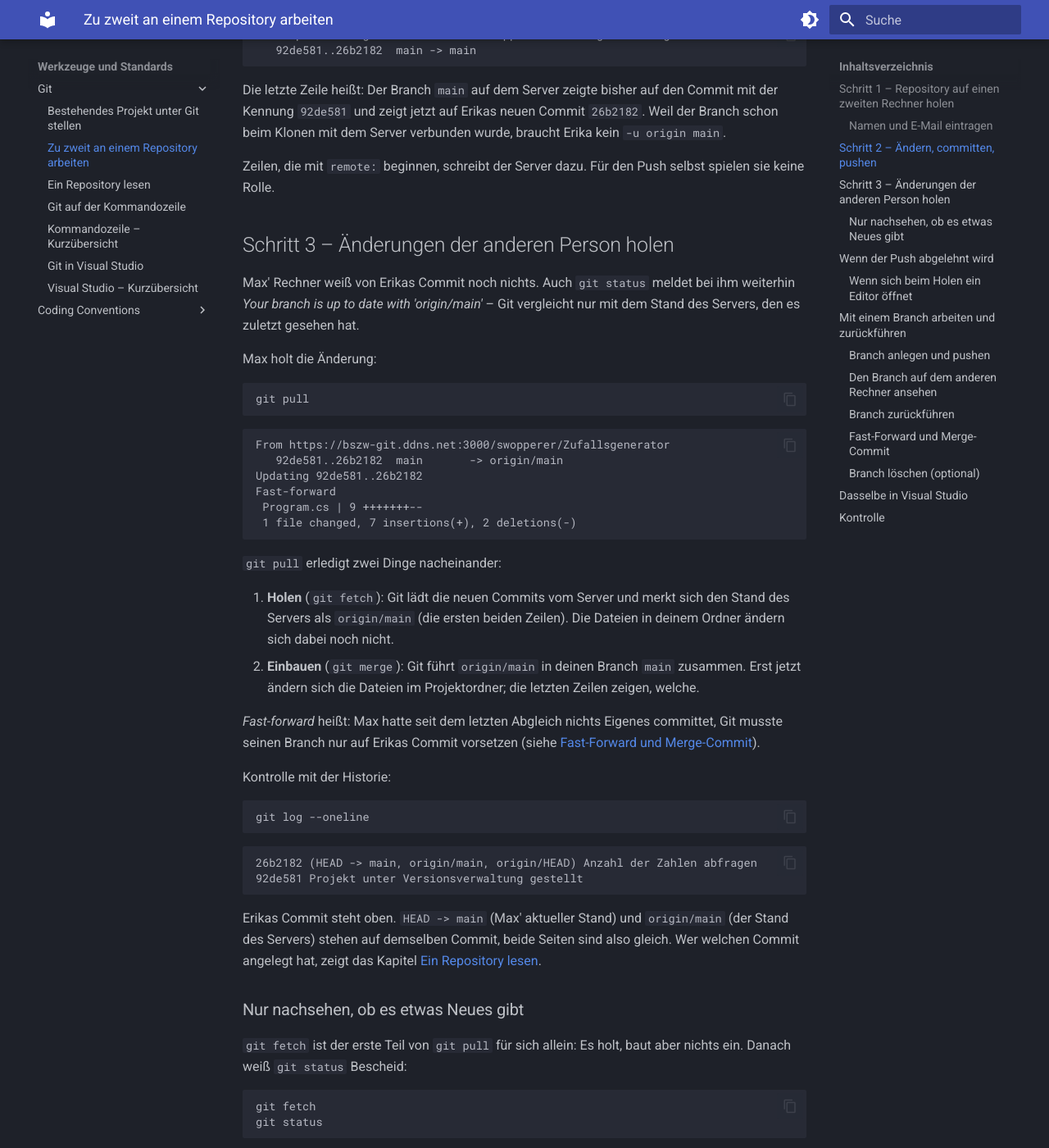
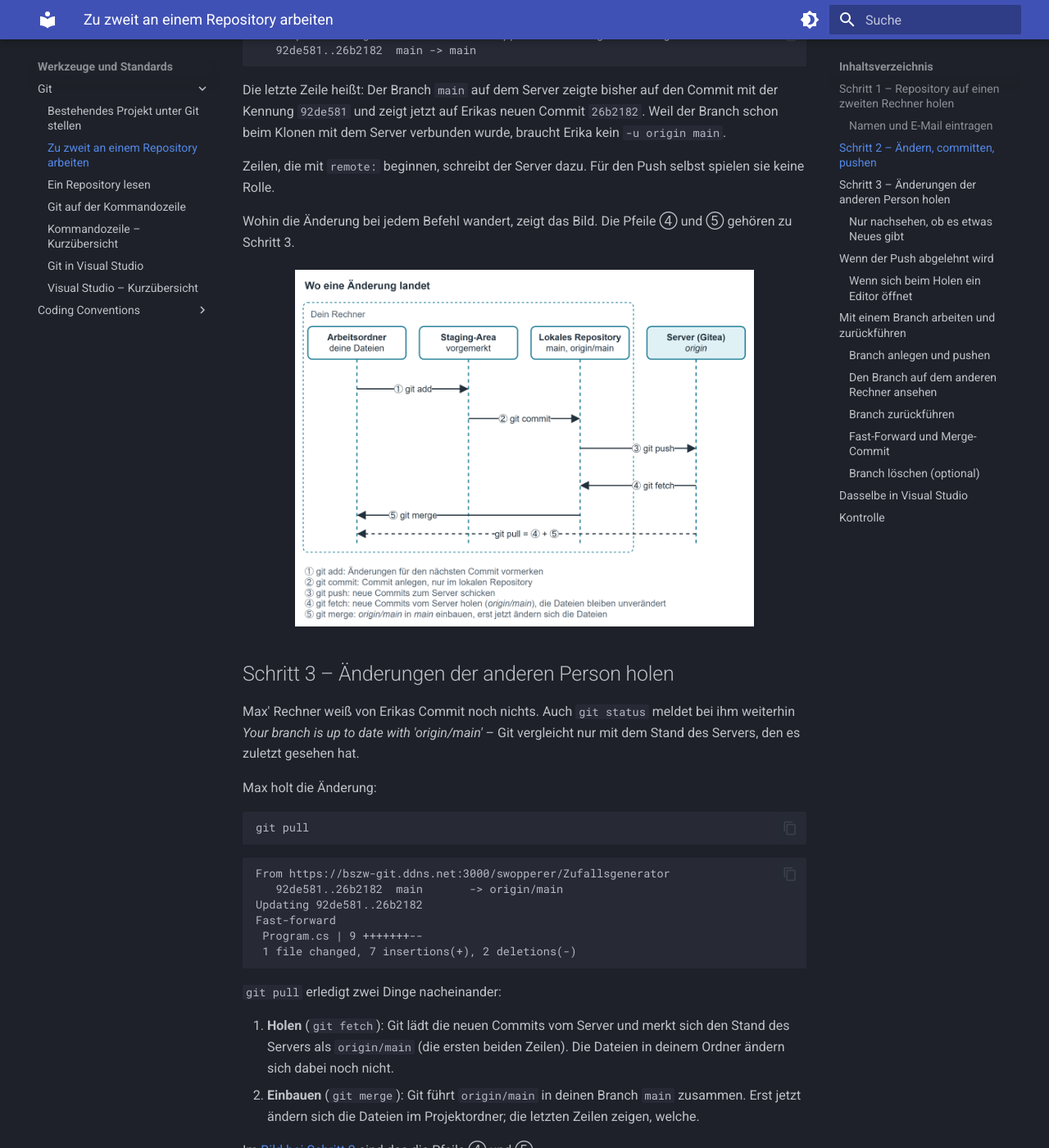
Before and after one commit to swop-bs/cheat-sheet, an MkDocs documentation site: the page built from docs/git/zu_zweit.md, in a window 1280 px wide and 1400 px high, scrolled down 3281 px. Shown: the whole window at 82% size. Built offline with MkDocs 1.6.1 and Material for MkDocs 9.7.7, drawn with Linux system fonts in a browser that asks for light colours; some of the changed text lies outside the part shown.

Commit message:
docs: add explanatory drawings to the Git pages
Four draw.io drawings (source and PNG export): where a change goes with
add, commit, push, fetch, merge and pull; a rejected push and the merge
commit that resolves it; fast-forward versus merge commit; the
git log --graph history drawn as circles and lines. The new flow drawing
replaces the third-party getdbt image on the old command line and
Visual Studio pages.

Co-Authored-By: Claude Opus 5.5 <noreply@anthropic.com>

````diff
--- a/docs/git/zu_zweit.md
+++ b/docs/git/zu_zweit.md
@@ -112,6 +112,10 @@ Die letzte Zeile heißt: Der Branch `main` auf dem Server zeigte bisher auf den
 
 Zeilen, die mit `remote:` beginnen, schreibt der Server dazu. Für den Push selbst spielen sie keine Rolle.
 
+Wohin die Änderung bei jedem Befehl wandert, zeigt das Bild. Die Pfeile ④ und ⑤ gehören zu Schritt 3.
+
+![Arbeitsordner, Staging-Area, lokales Repository und Server; Pfeile für git add, commit, push, fetch, merge und pull](zu_zweit_ablauf.png){ .diagramm }
+
 ## Schritt 3 – Änderungen der anderen Person holen
 
 Max' Rechner weiß von Erikas Commit noch nichts. Auch `git status` meldet bei ihm weiterhin *Your branch is up to date with 'origin/main'* – Git vergleicht nur mit dem Stand des Servers, den es zuletzt gesehen hat.
@@ -135,6 +139,8 @@ Fast-forward
 
 1. **Holen** (`git fetch`): Git lädt die neuen Commits vom Server und merkt sich den Stand des Servers als `origin/main` (die ersten beiden Zeilen). Die Dateien in deinem Ordner ändern sich dabei noch nicht.
 2. **Einbauen** (`git merge`): Git führt `origin/main` in deinen Branch `main` zusammen. Erst jetzt ändern sich die Dateien im Projektordner; die letzten Zeilen zeigen, welche.
+
+Im [Bild bei Schritt 2](#schritt-2-andern-committen-pushen) sind das die Pfeile ④ und ⑤.
 
 *Fast-forward* heißt: Max hatte seit dem letzten Abgleich nichts Eigenes committet, Git musste seinen Branch nur auf Erikas Commit vorsetzen (siehe [Fast-Forward und Merge-Commit](#fast-forward-und-merge-commit)).
 
@@ -188,6 +194,8 @@ hint: See the 'Note about fast-forwards' in 'git push --help' for details.
 ```
 
 **Was die Meldung bedeutet:** Auf dem Server liegt ein Commit, den Max nicht hat (Erikas README). Würde Git Max' Stand trotzdem hochladen, wäre Erikas Commit auf dem Server verloren. Deshalb lehnt Git ab (`rejected`) und nennt die Ursache: erst holen (`fetch first`). Weder auf dem Server noch bei Max hat sich durch den Versuch etwas geändert.
+
+![Links: Server und Max haben auf 26b2182 je einen eigenen Commit. Rechts: Nach git pull führt der Merge-Commit 65f497b beide zusammen](zu_zweit_push_abgelehnt.png){ .diagramm }
 
 **Was hilft:** holen, dann erneut pushen. Öffnet sich beim Holen ein Editor, lies [weiter unten](#wenn-sich-beim-holen-ein-editor-offnet).
 
````
Also changed, not shown: other parts of docs/git/zu_zweit.md (+2 -0 lines), docs/git/git_cmd.md (+1 -4 lines), docs/git/git_vs.md (+1 -4 lines), docs/git/repository_lesen.md (+2 -0 lines), docs/git/git-workflow-1.png (deleted), docs/git/repository_lesen_graph.png (added), docs/git/zu_zweit_ablauf.png (added), docs/git/zu_zweit_fast_forward_merge.png (added), docs/git/zu_zweit_push_abgelehnt.png (added), 4 other files.
